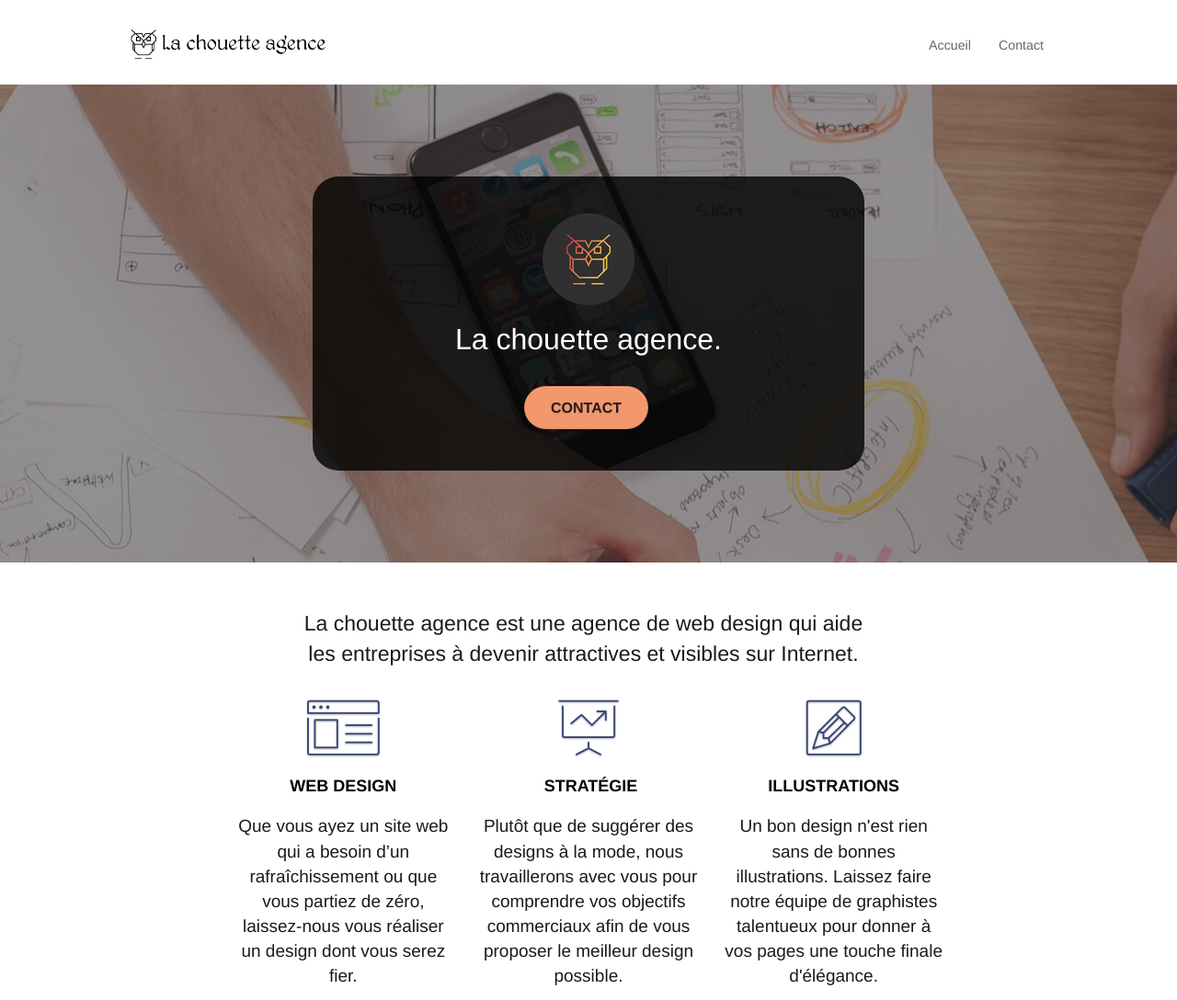
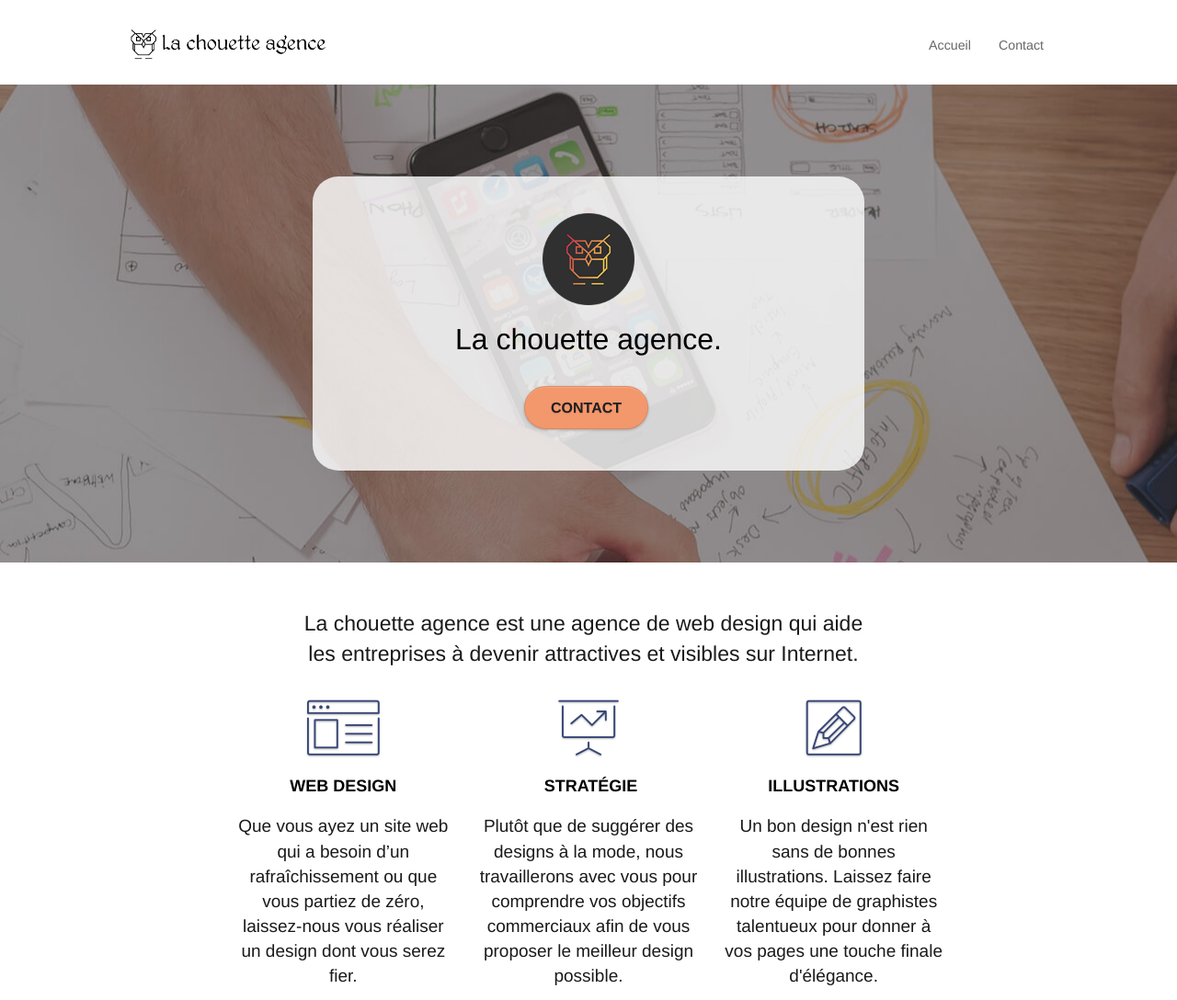
Before and after one commit to clarabernadou/ClaraBernadou_4_09122021, a plain HTML site: page index.html in a window 1280 px wide. Shown: the top 1088 px of the page at 92% size. Drawn offline with Linux system fonts and the light colour scheme.

Commit message:
Project 4

```diff
--- a/style.css
+++ b/style.css
@@ -703,7 +703,7 @@ p {
 h2 {
     font-size: 21px !important;
     line-height: 1.4em;
-    color: white !important;
+    color: black !important;
     text-transform: uppercase;
     font-weight: bold;
 }
@@ -712,7 +712,7 @@ h3 {
     font-size: 18px;
     text-transform: uppercase;
     font-weight: 700;
-    color: black;!important;
+    color: black!important;
 }
 
 .med-width-whitespace {
@@ -722,7 +722,7 @@ h3 {
 }
 
 h1 {
-    color: white !important;
+    color: black; !important;
 }
 
 h4 {
@@ -748,7 +748,7 @@ h4 {
 }
 
 .white-background {
-    background-color: rgb(0, 0, 0, 0.8);
+    background-color: rgb(255, 255, 255, 0.8);
     padding: 40px 40px 40px 40px;
     border-radius: 2em;
 }
```
